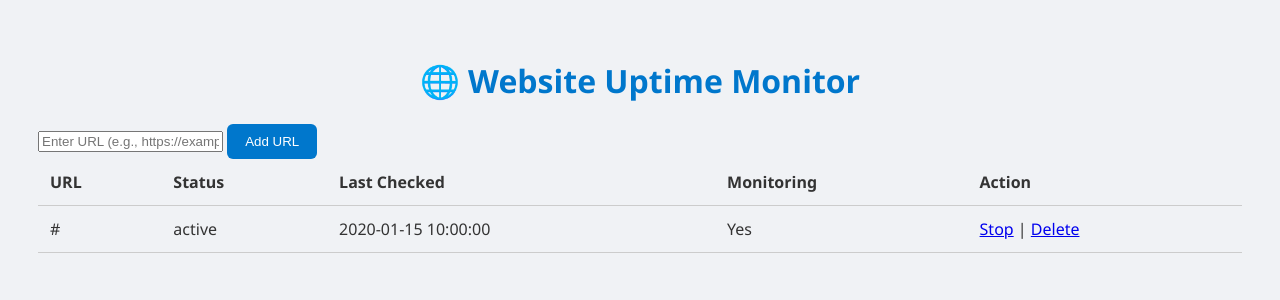
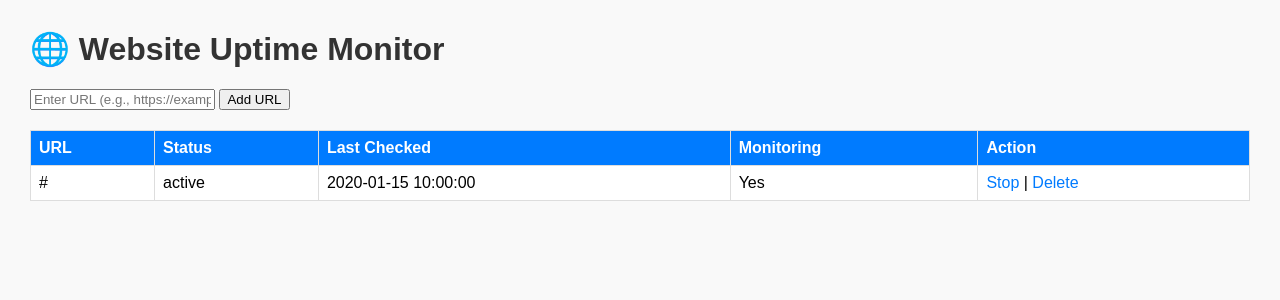
Before and after one commit to KevinEbed/housing-check-bot, a Flask app: page / in a window 1280 px wide. Shown: the top 300 px of the page. Run offline with Flask 3, Linux system fonts and the light colour scheme; tables that the repository leaves empty hold one stand-in row (values such as "Sample post").

Commit message:
Update styles.css

```diff
--- a/static/styles.css
+++ b/static/styles.css
@@ -1,72 +1,32 @@
 body {
-    font-family: 'Segoe UI', sans-serif;
-    background: #f0f2f5;
-    color: #333;
-    padding: 30px;
-}
-
-.container {
-    max-width: 800px;
-    margin: auto;
-    background: #fff;
-    padding: 25px;
-    border-radius: 12px;
-    box-shadow: 0 0 12px rgba(0,0,0,0.1);
+    font-family: Arial, sans-serif;
+    margin: 30px;
+    background-color: #f9f9f9;
 }
 
 h1 {
-    text-align: center;
-    color: #0077cc;
-}
-
-.form {
-    display: flex;
-    gap: 10px;
-    margin-bottom: 20px;
-}
-
-input[type="url"] {
-    flex: 1;
-    padding: 10px;
-    border: 1px solid #ccc;
-    border-radius: 6px;
-}
-
-button {
-    background: #0077cc;
-    color: white;
-    border: none;
-    padding: 10px 18px;
-    border-radius: 6px;
-    cursor: pointer;
-}
-
-button:hover {
-    background: #005fa3;
+    color: #333;
 }
 
 table {
+    border-collapse: collapse;
     width: 100%;
-    border-collapse: collapse;
+    margin-top: 20px;
+    background-color: white;
 }
 
 th, td {
-    padding: 12px;
-    border-bottom: 1px solid #ccc;
+    border: 1px solid #ddd;
+    padding: 8px;
     text-align: left;
 }
 
-.up {
-    color: green;
-    font-weight: bold;
+th {
+    background-color: #007BFF;
+    color: white;
 }
 
-.down {
-    color: red;
-    font-weight: bold;
-}
-
-.delete-btn {
-    color: red;
+a {
+    color: #007BFF;
     text-decoration: none;
 }
```
